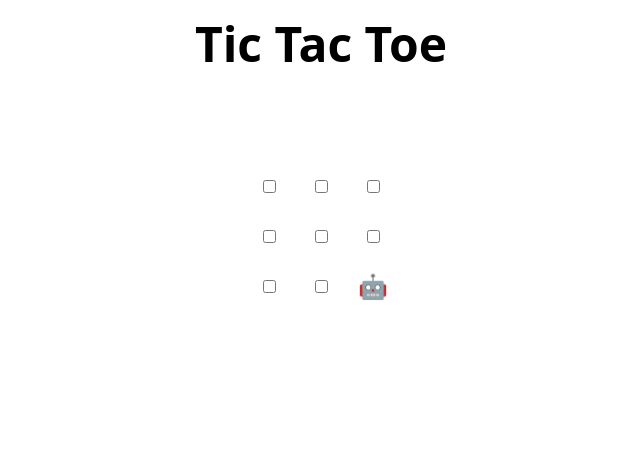
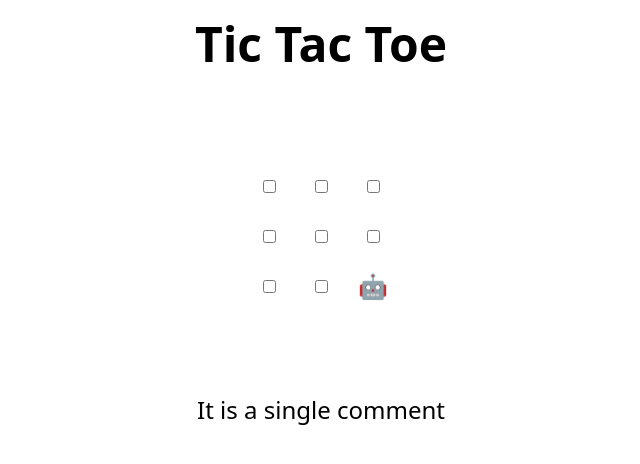
Before and after one commit to basicladyprogrammer/skills-review-pull-requests, a plain HTML site: page index.html in a window 1280 px wide. Shown: the whole page, without its empty margins (319-959 px from the left). Drawn offline with Linux system fonts and the light colour scheme.

Commit message:
Added a single comment

```diff
--- a/index.html
+++ b/index.html
@@ -48,7 +48,7 @@
 </table>
 
 <h2 hidden>Game over, refresh to play again 🧑‍💻 🤖!</h2>
-
+It is a single comment
 <script>
   // Initialization
   const boxes = Array.from(document.querySelectorAll("td"));
```
